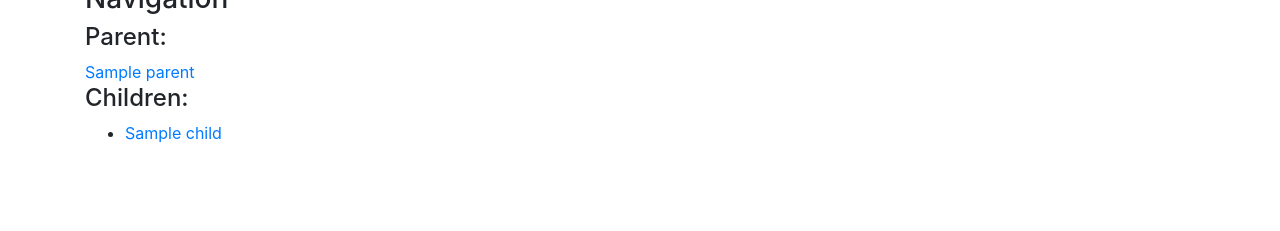
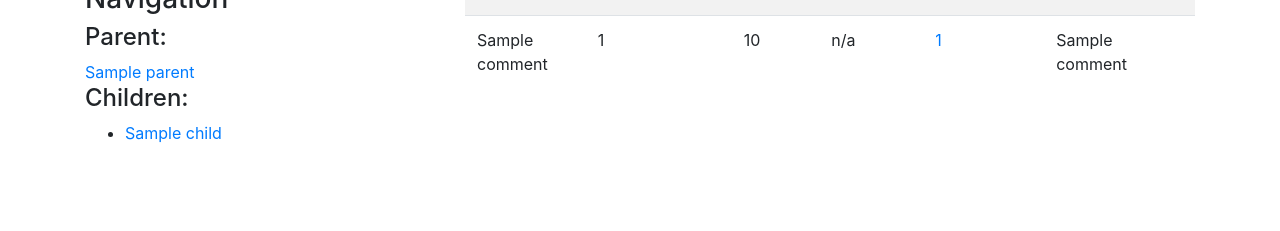
Before and after one commit to jschluger/CRAFT-frontend, a Flask app: page /convo in a window 1280 px wide. Shown: the part 294-525 px from the top of the page. Run offline with Flask 2, Linux system fonts and the light colour scheme; a database or web service that is not in the repository returns one stand-in record (values such as "Sample title"); data that the repository does not hold is empty; some libraries are stand-ins or nearby versions.

Commit message:
live Corpus generation works minimally with communication between back end processing front end display!

```diff
--- a/server/routes.py
+++ b/server/routes.py
@@ -37,16 +37,18 @@ def convo():
     """
     Display convo
     """
+    # print('requesting /convo')
     i=None
     try:
         if 'id' in request.args:
             i = request.args['id']
     except Exception as e:
         print(f'got exception <{e}> while parsing arg id in /convo')
+    # print(f'\twith id={i}')
 
     conv, parent, children = api_interface.get_convo_formatted(i)
     return render_template('convo.html',
-                           convo=convo,
+                           convo=conv,
                            parent=parent,
                            children=children,
                            id=i)
--- a/server/templates/convo.html
+++ b/server/templates/convo.html
@@ -16,7 +16,7 @@
       <h4>Children:</h4>
       <ul>
 	{% for child in children %}
-	<li><a href="{{ url_for('routes.convo', id=parent) }}">{{ child }}</a></li>
+	<li><a href="{{ url_for('routes.convo', id=child) }}">{{ child }}</a></li>
 	 {% endfor %}
       </ul>
     </div>
@@ -31,12 +31,14 @@
 	  <th scope="col">Link to End of Convo</th>
 	  <th scope="col">Link to Predicted Derailer</th>
 	</tr>
-	{% for rank in ranks %}
+	{% for comment in convo %}
 	<tr>
-	      <th scope="row">{{ loop.index  }}</th>
-	      <td>{{ rank[0] | round(3) }}</td>
-	      <td><a href="{{ url_for('routes.convo', id=rank[1]) }}" style="stretched-link">{{ rank[1] }}</a></td>
-	      <td>n/a</td>
+	  <td>{{comment[1]}}</td>
+	  <td>{{ loop.index  }}</th>
+	  <td>{{ comment[2] | round(3) }}</td>
+	  <td>n/a</td>
+	  <td><a href="http://reddit.com{{comment[4]}}" target="_blank">{{comment[0]}}</a></td>
+	  <td>{{comment[3]}}</td>
 	</tr>
 	{% endfor %}
       </table>
--- a/utils/api_interface.py
+++ b/utils/api_interface.py
@@ -37,7 +37,9 @@ def get_times_formatted():
 
 def get_convo(i):
     args = {'id': i}
+    print(f'making backend request for convo {i}')
     r = requests.post(data.BACKEND+'/viewconvo', data=args)
+    print('recieved response')
     return r.json()
 
 def get_convo_formatted(i):
@@ -45,4 +47,4 @@ def get_convo_formatted(i):
     c = get_convo(i)
     print(f'get convo {i} returned')
     pprint(c)
-    return c['data'], c['parent'], c['children']
+    return c['convo'], c['parent'], c['children']
```
